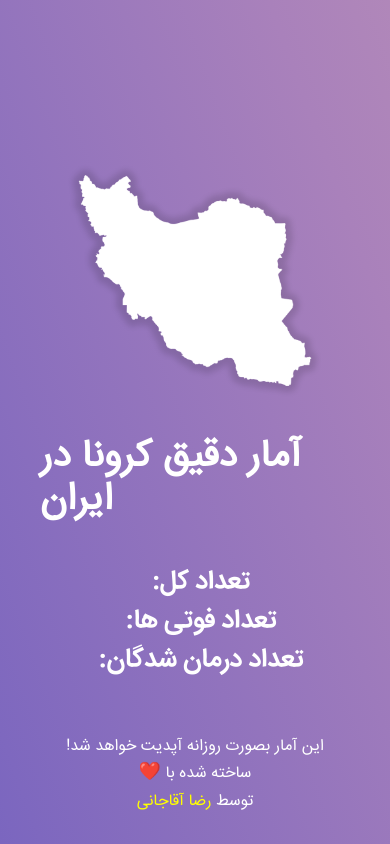
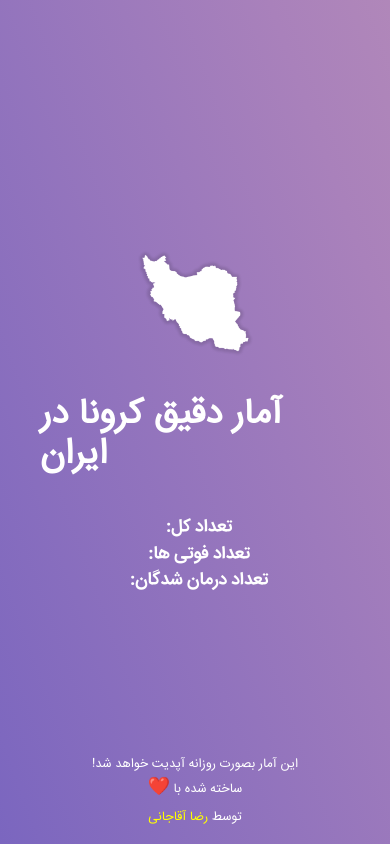
Before and after one commit to 10xxx/Irans-Corona-Stats, a plain HTML site: page index.html in a window 390 px wide. Drawn offline with nearby package versions, Linux system fonts and the light colour scheme; no server answers.

Commit message:
⚫ Mobile Friendly

```diff
--- a/style/style.css
+++ b/style/style.css
@@ -39,14 +39,14 @@ main {
 }
 
 main img {
-    width: 256px;
+    width: 30%;
 }
 
 main .title {
     font-family: IRANSANS;
     color: white;
     margin: 40px;
-    font-size: 38px;
+    font-size: 220%;
 }
 
 .stats {
@@ -60,20 +60,20 @@ main .title {
 
 .stats span {
     color: white;
-    font-size: 26px;
+    font-size: 110%;
     font-family: IRANSANSBOLD;
 }
 
 .stats .statstxt {
     color: white;
-    font-size: 24px;
+    font-size: 110%;
     font-family: IRANSANSBOLD;
 
 }
 
 footer {
     position:fixed;
-    bottom:30px;
+    bottom:2%;
     text-align: center;
 }
 
@@ -82,6 +82,7 @@ footer span {
     color: white;
     direction: rtl;
     font-family: IRANSANS;
+    font-size: 80%;
 }
 
 footer .heart {
```
